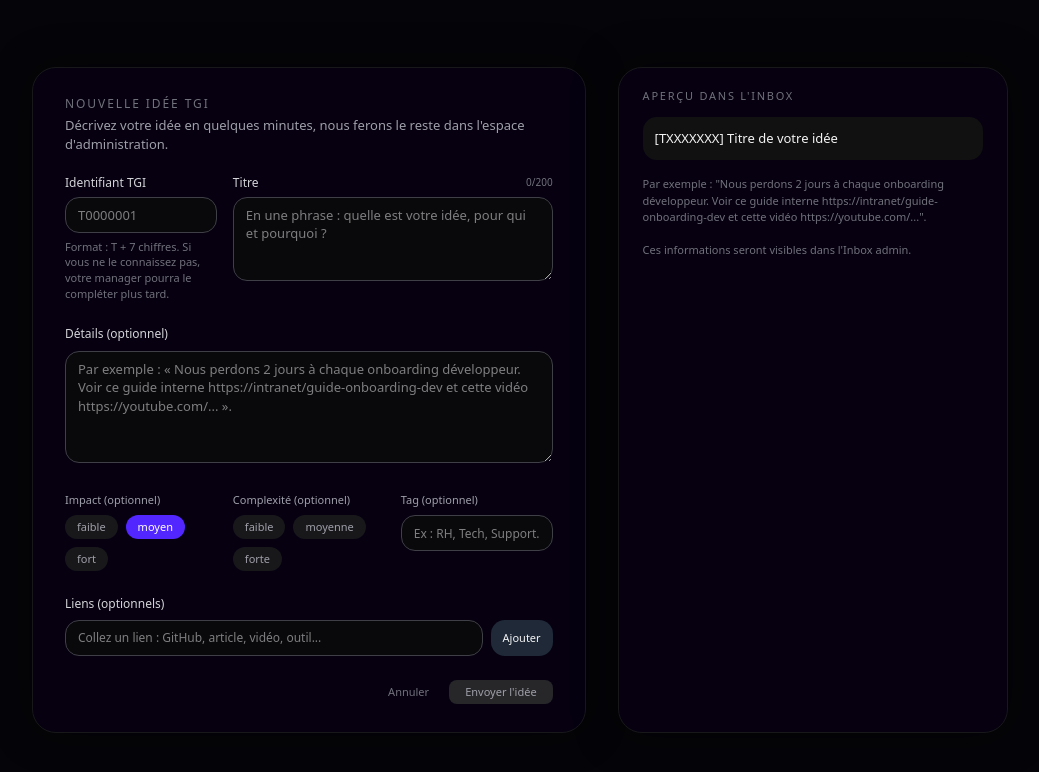
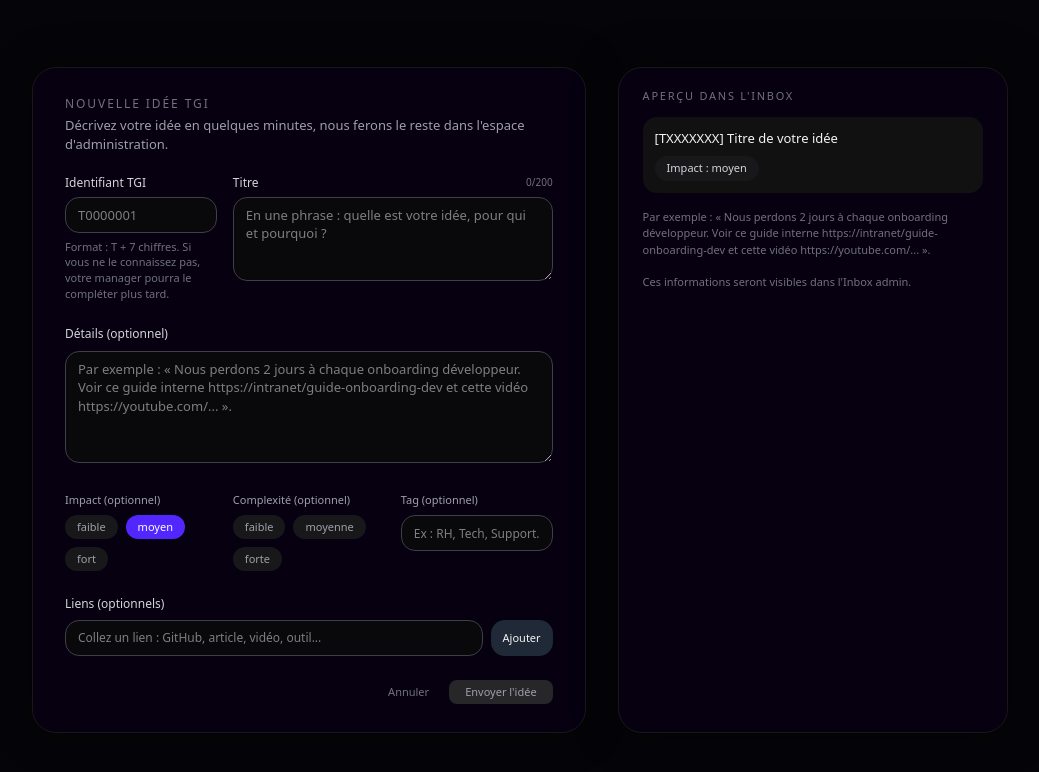
Before and after one commit to Priveetee/idea, a Next.js app: page /idea/new in a window 1280 px wide. Both pictures are taken after a click on the button "moyen". Shown: the top 772 px of the page, without its empty margins (120-1159 px from the left). Built offline with nearby package versions, Linux system fonts and the light colour scheme.

Commit message:
feat(ux): enhance idea preview with metadata and link display

```diff
--- a/src/app/idea/new/_components/idea-new-form.tsx
+++ b/src/app/idea/new/_components/idea-new-form.tsx
@@ -7,6 +7,7 @@ import { useIdeaStore } from "@/app/admin/_providers/idea-store";
 import type { IdeaItem, IdeaLink } from "@/lib/mock-data";
 import { IdeaNewFields } from "./idea-new-fields";
 import { RichPreviewText } from "./rich-preview-text";
+import { getLinkMeta } from "@/lib/link-icons";
 
 const ideaFormSchema = z.object({
   tgi: z
@@ -100,23 +101,12 @@ export function IdeaNewForm() {
 
     setSubmitting(true);
 
-    const metaParts: string[] = [];
-    if (data.impact) metaParts.push(`Impact: ${data.impact}`);
-    if (data.complexity) metaParts.push(`Complexité: ${data.complexity}`);
-    if (data.tag) metaParts.push(`Tag: ${data.tag}`);
-
-    const labelParts: string[] = [data.title];
-    if (metaParts.length > 0) labelParts.push(`(${metaParts.join(" · ")})`);
-
-    const baseLabel = labelParts.join(" ");
-    const finalLabel = `[${data.tgi}] ${baseLabel}`;
-
     const newId = generateIdeaId(ideas);
 
     const idea: IdeaItem = {
       id: newId,
       status: "INBOX",
-      label: finalLabel,
+      label: `[${data.tgi}] ${data.title}`,
       managerSummary: "",
       managerContent: data.description ?? "",
       managerLinks: links,
@@ -129,8 +119,9 @@ export function IdeaNewForm() {
   };
 
   const handleTgiChange = (value: string) => {
-    setTgi(value.toUpperCase());
-    const trimmed = value.toUpperCase().trim();
+    const upper = value.toUpperCase();
+    setTgi(upper);
+    const trimmed = upper.trim();
     if (/^T[0-9]{7}$/.test(trimmed) && !title.trim() && titleRef.current) {
       titleRef.current.focus();
     }
@@ -171,21 +162,18 @@ export function IdeaNewForm() {
     setLinks((prev) => prev.filter((l) => l.id !== id));
   };
 
-  const previewLabel = (() => {
-    if (!tgi && !title) return "[TXXXXXXX] Titre de votre idée";
-    const safeTgi = tgi || "T0000001";
+  const previewTitle = (() => {
+    const safeTgi = tgi || "TXXXXXXX";
     const base = title || "Titre de votre idée";
+    return `[${safeTgi}] ${base}`;
+  })();
 
-    const meta: string[] = [];
-    if (impact) meta.push(`Impact: ${impact}`);
-    if (complexity) meta.push(`Complexité: ${complexity}`);
-    if (tag.trim()) meta.push(`Tag: ${tag.trim()}`);
+  const previewMetaParts: string[] = [];
+  if (impact) previewMetaParts.push(`Impact : ${impact}`);
+  if (complexity) previewMetaParts.push(`Complexité : ${complexity}`);
+  if (tag.trim()) previewMetaParts.push(`Tag : ${tag.trim()}`);
 
-    const parts: string[] = [base];
-    if (meta.length > 0) parts.push(`(${meta.join(" · ")})`);
-
-    return `[${safeTgi}] ${parts.join(" ")}`;
-  })();
+  const hasMeta = previewMetaParts.length > 0;
 
   const hasAnyMeta = impact || complexity || tag.trim();
   const titleLength = title.trim().length;
@@ -231,7 +219,17 @@ export function IdeaNewForm() {
         </div>
 
         <div className="rounded-xl bg-[#111] px-3 py-3 text-[13px] text-zinc-100">
-          {previewLabel}
+          <div>{previewTitle}</div>
+          {hasMeta && (
+            <div className="mt-2 inline-flex flex-wrap items-center gap-1 rounded-full bg-zinc-900 px-3 py-1 text-[11px] text-zinc-300">
+              {previewMetaParts.map((part, index) => (
+                <span key={part}>
+                  {index > 0 && <span className="mx-1 text-zinc-600">·</span>}
+                  <span>{part}</span>
+                </span>
+              ))}
+            </div>
+          )}
         </div>
 
         <div className="mt-4 space-y-2">
@@ -239,13 +237,51 @@ export function IdeaNewForm() {
             <RichPreviewText text={description} />
           ) : (
             <div className="text-[11px] text-zinc-500">
-              Par exemple&nbsp;: &quot;Nous perdons 2 jours à chaque onboarding
+              Par exemple&nbsp;: « Nous perdons 2 jours à chaque onboarding
               développeur. Voir ce guide interne
               https://intranet/guide-onboarding-dev et cette vidéo
-              https://youtube.com/...&quot;.
+              https://youtube.com/... ».
             </div>
           )}
         </div>
+
+        {links.length > 0 && (
+          <div className="mt-4 space-y-1 rounded-xl border border-zinc-800 bg-zinc-950/60 px-2 py-2">
+            <div className="mb-1 text-[11px] uppercase tracking-[0.12em] text-zinc-500">
+              Liens de support
+            </div>
+            {links.map((link) => {
+              const meta = getLinkMeta(link.url);
+              const Icon = meta.icon;
+
+              let host = "";
+              try {
+                host = new URL(link.url).hostname.replace(/^www\./i, "");
+              } catch {
+                host = link.url;
+              }
+
+              return (
+                <div
+                  key={link.id}
+                  className="flex items-center gap-2 rounded-lg px-2 py-1 text-[11px] text-zinc-200"
+                >
+                  <Icon className="h-3.5 w-3.5 shrink-0 text-zinc-400" />
+                  <span className="shrink-0 text-zinc-100">{meta.label}</span>
+                  <a
+                    href={link.url}
+                    target="_blank"
+                    rel="noreferrer noopener"
+                    title={link.url}
+                    className="truncate text-zinc-500 underline-offset-2 hover:text-zinc-300 hover:underline"
+                  >
+                    {host}
+                  </a>
+                </div>
+              );
+            })}
+          </div>
+        )}
 
         {!hasAnyMeta && (
           <div className="mt-4 text-[11px] text-zinc-500">
```
